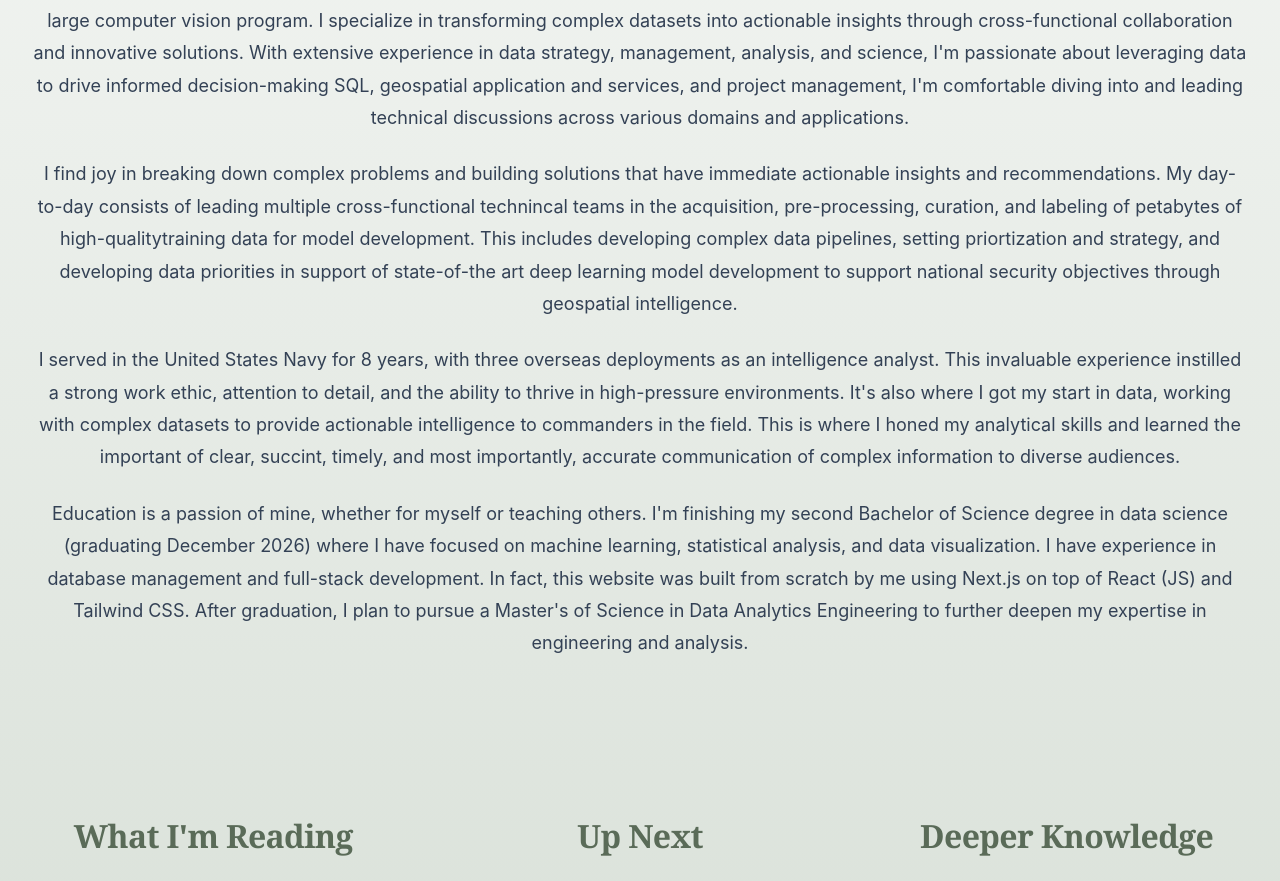
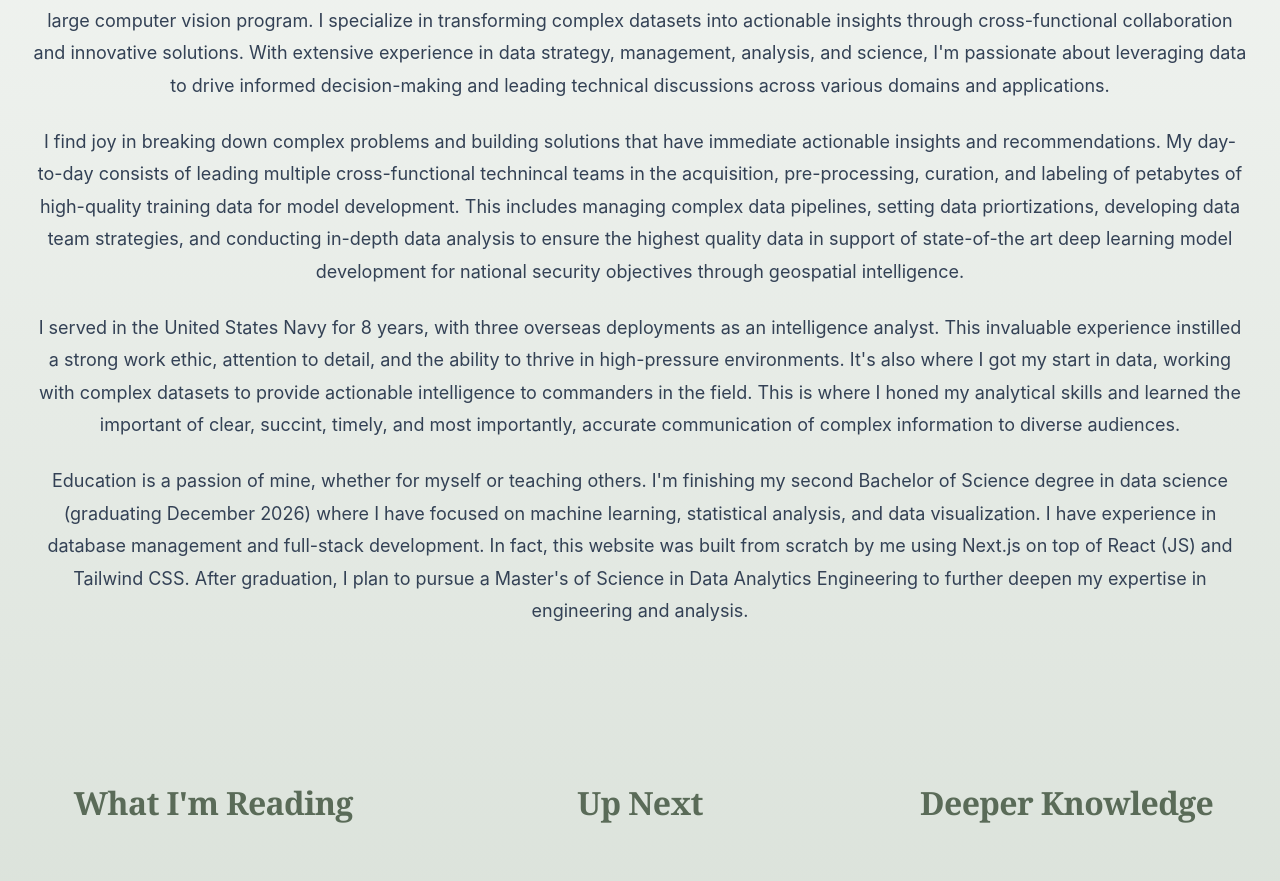
Before and after one commit to spencer-navy/portfolio, a Next.js app: page /about in a window 1280 px wide. Shown: the part 887-1768 px from the top of the page. Built offline with nearby package versions, Linux system fonts and the light colour scheme; grey boxes are pictures that could not be loaded.

Commit message:
Force update About page text content

```diff
--- a/app/about/page.js
+++ b/app/about/page.js
@@ -410,16 +410,16 @@ export default function About() {
                                     as the Data Lead for the overhead satellite component of a large computer vision program.
                                     I specialize in transforming complex datasets into actionable insights through
                                     cross-functional collaboration and innovative solutions. With extensive experience in data strategy,
-                                    management, analysis, and science, I'm passionate about leveraging data to drive informed decision-making                                   SQL, geospatial application and services, and project management, I'm comfortable diving into
+                                    management, analysis, and science, I'm passionate about leveraging data to drive informed decision-making
                                     and leading technical discussions across various domains and applications.
                                 </p>
 
                                 <p className={styles.paragraph}>
                                     I find joy in breaking down complex problems and building solutions that have immediate actionable insights
                                     and recommendations. My day-to-day consists of leading multiple cross-functional technincal teams
-                                    in the acquisition, pre-processing, curation, and labeling of petabytes of high-qualitytraining data for model development.
-                                    This includes developing complex data pipelines, setting priortization and strategy, and developing
-                                    data priorities in support of state-of-the art deep learning model development to support national
+                                    in the acquisition, pre-processing, curation, and labeling of petabytes of high-quality training data for model development.
+                                    This includes managing complex data pipelines, setting data priortizations, developing data team strategies, and conducting
+                                    in-depth data analysis to ensure the highest quality data in support of state-of-the art deep learning model development for national
                                     security objectives through geospatial intelligence.
                                 </p>
 
```
